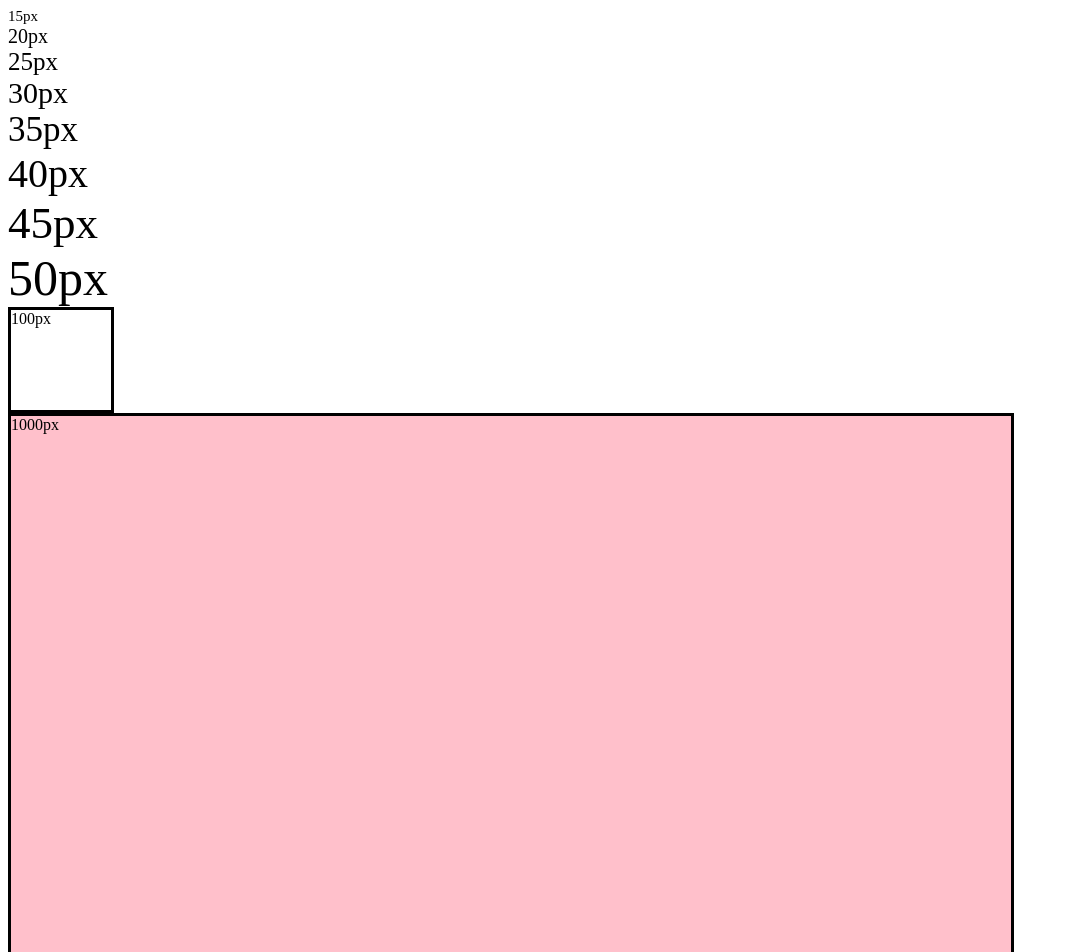
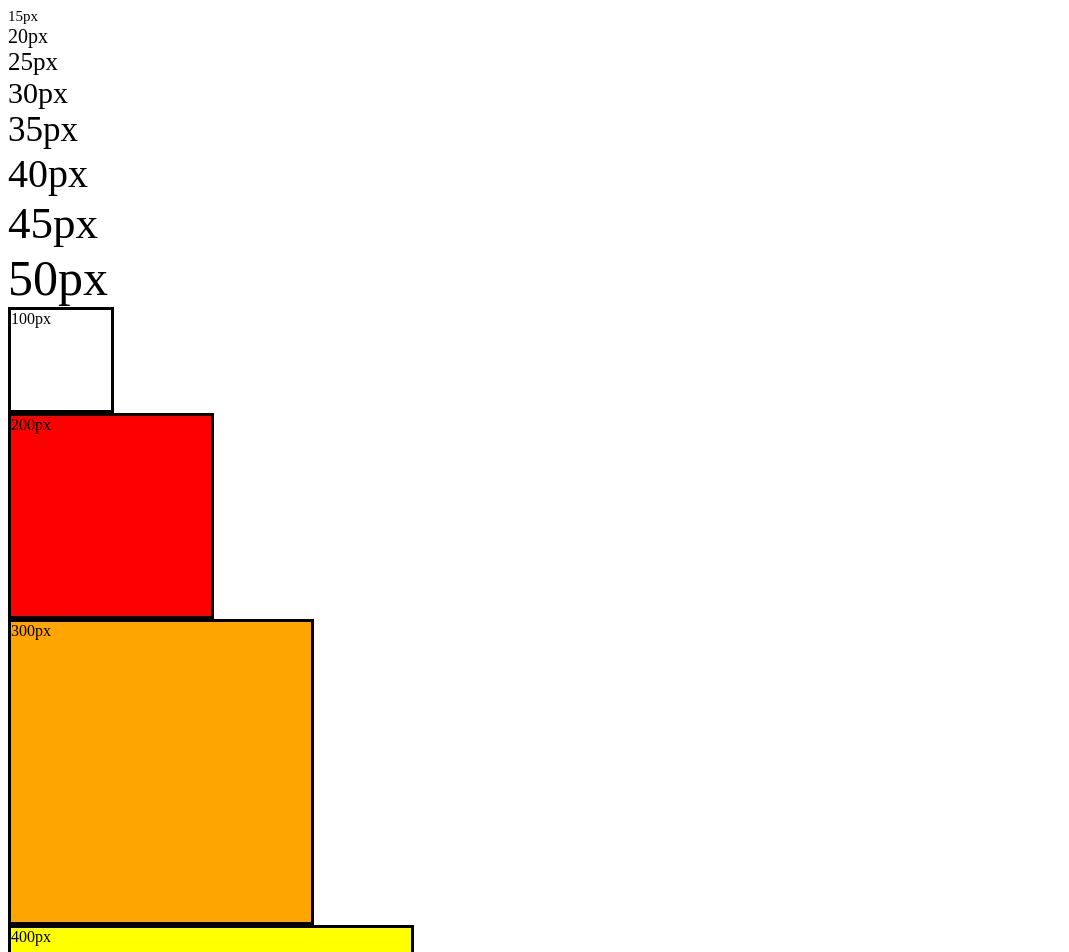
Before and after one commit to tetsuyahayashi/image, a plain HTML site: page index.html in a window 1280 px wide. Shown: the top 952 px of the page, without its empty margins (0-1069 px from the left). Drawn offline with Linux system fonts and the light colour scheme.

Commit message:
Update stylesheet.css

```diff
--- a/stylesheet.css
+++ b/stylesheet.css
@@ -36,6 +36,7 @@
  background-color: white;
  border: 3px solid black;
  position: relative;
+ z-index: 10;
 }
 
 .px12 {
@@ -43,7 +44,8 @@
  width: 200px;
  background-color: red;
  border: 3px solid black;
- position: absolute;
+ position: relative;
+ z-index: 9;
 }
 
 .px13 {
@@ -51,7 +53,8 @@
  width: 300px;
  background-color: orange;
  border: 3px solid black;
- position: absolute;
+ position: relative;
+ z-index: 8;
 }
 
 .px14 {
@@ -59,7 +62,8 @@
  width: 400px;
  background-color: yellow;
  border: 3px solid black;
- position: absolute;
+ position: relative;
+ z-index: 7;
 }
 
 .px15 {
@@ -67,7 +71,8 @@
  width: 500px;
  background-color: green;
  border: 3px solid black;
- position: absolute;
+ position: relative;
+ z-index: 6;
 }
 
 .px16 {
@@ -75,7 +80,8 @@
  width: 600px;
  background-color: greenyellow;
  border: 3px solid black;
- position: absolute;
+ position: relative;
+ z-index: 5;
 }
 
 .px17 {
@@ -83,7 +89,8 @@
  width: 700px;
  background-color: cyan;
  border: 3px solid black;
- position: absolute;
+ position: relative;
+ z-index: 4;
 }
 
 .px18 {
@@ -91,7 +98,8 @@
  width: 800px;
  background-color: blue;
  border: 3px solid black;
- position: absolute;
+ position: relative;
+ z-index: 3;
 }
 
 .px19 {
@@ -99,7 +107,8 @@
  width: 900px;
  background-color: violet;
  border: 3px solid black;
- position: absolute;
+ position: relative;
+ z-index: 2;
 }
 
 .px20 {
@@ -107,5 +116,6 @@
  width: 1000px;
  background-color: pink;
  border: 3px solid black;
- position: absolute;
+ position: relative;
+ z-index: 1;
 }
```
